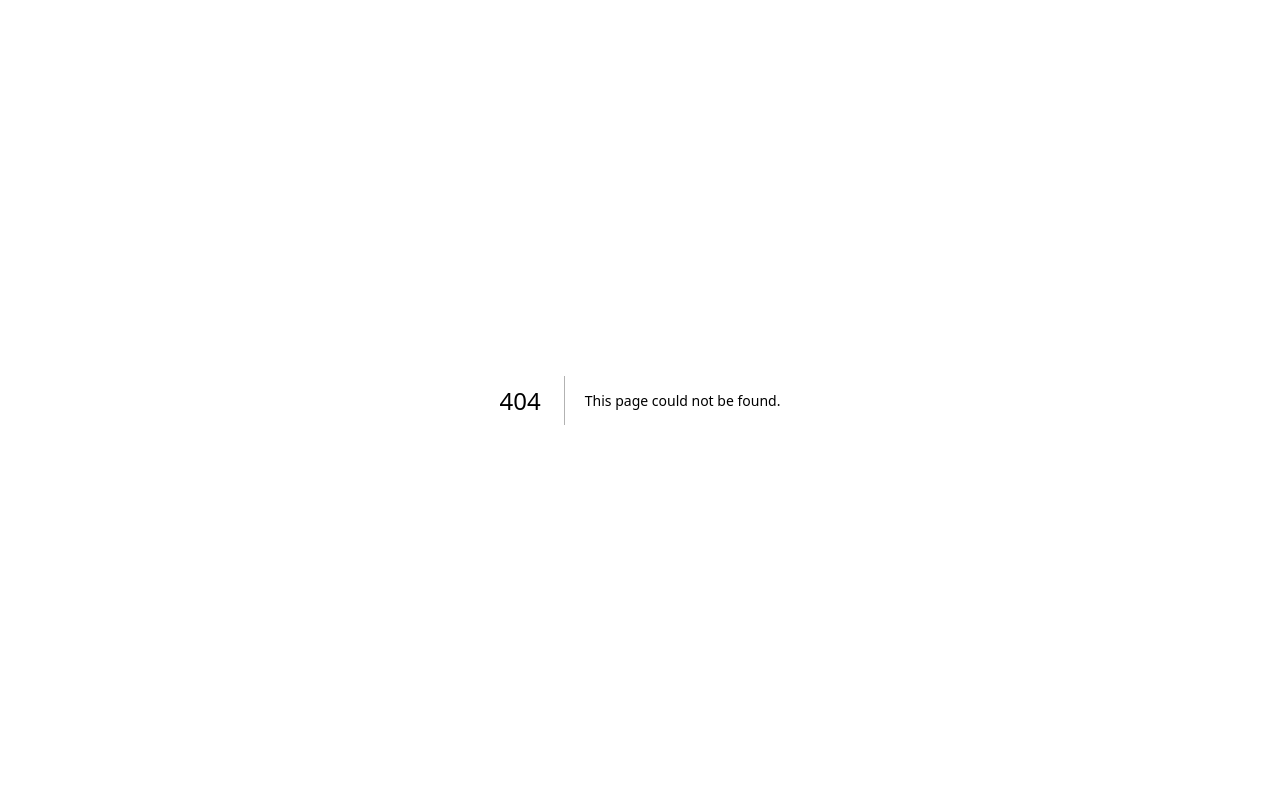
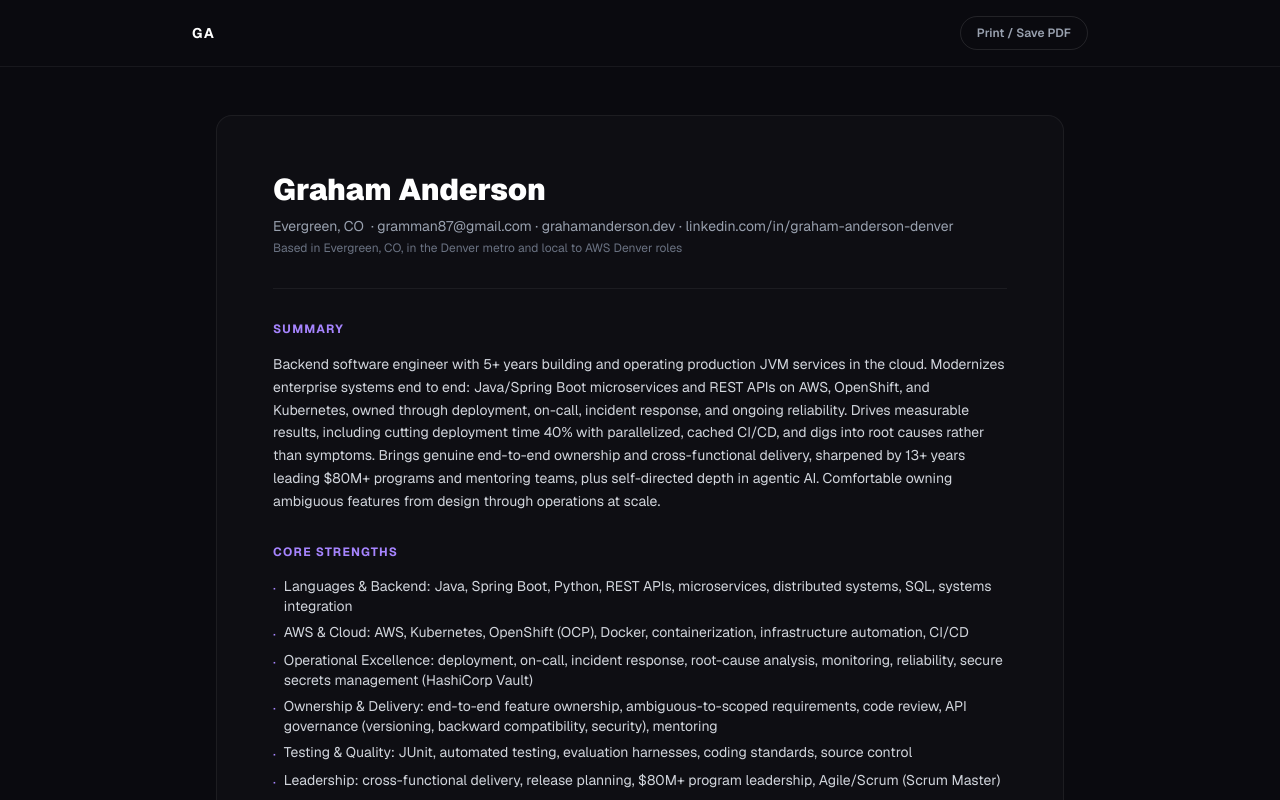
Before and after one commit to Gramman87/portfolio, a Next.js app: page /resume/amazon in a window 1280 px wide. Before the commit this address had no page. Shown: the top 800 px of the page. Built offline with nearby package versions, Linux system fonts and the light colour scheme.

Commit message:
Add Amazon/AWS SDE II variant (JVM/ops-forward, DC Bridge Denver); list in /docs

```diff
--- /dev/null
+++ b/app/cover-letter/amazon/page.tsx
@@ -0,0 +1,20 @@
+import type { Metadata } from "next";
+import LetterDoc from "@/components/LetterDoc";
+
+export const metadata: Metadata = {
+  title: "Cover Letter (Amazon SDE II) | Graham Anderson",
+};
+
+export default function AmazonCoverLetter() {
+  return (
+    <LetterDoc
+      greeting="Dear Amazon Hiring Team,"
+      paragraphs={[
+        "I'm applying for the Software Development Engineer II role on the DC Bridge team within AWS Infrastructure Services. I'm a backend engineer who builds and operates production JVM services in the cloud, I'm based in the Denver metro and local to the role, and architecting scalable systems that model and track physical data-center infrastructure is exactly the kind of ownership-heavy, high-scale work I want to do.",
+        "My core is Java on the backend and operating what I build. At Accenture Federal Services I modernized a legacy enterprise application end to end: containerizing it, implementing Java/Spring Boot microservices, migrating it onto OpenShift and Kubernetes, and building and consuming REST APIs across the architecture. Critically, I own those services in production through deployment, incident response, and ongoing reliability work, and I hold the line on API governance: versioning, backward compatibility, and security on public-facing surfaces. I also re-architected our CI/CD pipelines with parallelization and caching to cut deployment time 40%, which meant digging past the symptoms to the real bottlenecks.",
+        "The responsibilities in this posting map to how I already work. Owning features end to end and improving data quality is the arc I run daily. Mentoring junior engineers and partnering cross-functionally is something I've done for years, sharpened by 13+ years leading $80M+ programs where the job was aligning many stakeholders and delivering measurable results. I translate ambiguous requirements into well-scoped, tested engineering work, and I take real accountability for what I ship.",
+        "On the AWS-native surface (Lambda, DynamoDB, CloudFormation), I've worked on AWS and in cloud-native operations, and the deeper serverless and infrastructure-as-code specifics are areas I'm eager to go deeper on quickly, with the Java and distributed-systems fundamentals already in place. I also build agentic AI applications on my own time, which reflects how I pick up new domains independently and hold them to production standards. I'd welcome the chance to talk about contributing to AWS data-center availability and Amazon's sustainability goals. Thank you for your consideration.",
+      ]}
+    />
+  );
+}
--- a/app/docs/page.tsx
+++ b/app/docs/page.tsx
@@ -40,6 +40,13 @@ const groups = [
     resume: "/resume/applied-ai",
     cover: "/cover-letter/applied-ai",
     posting: "https://job-boards.greenhouse.io/anthropic/jobs/4461444008",
+  },
+  {
+    label: "Amazon / AWS: SDE II (DC Bridge, Denver)",
+    note: "JVM/backend + AWS + operational-excellence forward, Leadership Principles mapped, AI as differentiator. Local (Denver metro), no relocation. Resume is reusable across Amazon SDE II roles.",
+    resume: "/resume/amazon",
+    cover: "/cover-letter/amazon",
+    posting: "https://www.amazon.jobs/jobs/10471633",
   },
 ];
 
--- /dev/null
+++ b/app/resume/amazon/page.tsx
@@ -0,0 +1,30 @@
+import type { Metadata } from "next";
+import ResumeDoc from "@/components/ResumeDoc";
+
+export const metadata: Metadata = {
+  title: "Resume (Amazon SDE II) | Graham Anderson",
+};
+
+export default function AmazonResume() {
+  return (
+    <ResumeDoc
+      aiSectionTitle="Independent Engineering Projects"
+      locationLine="Based in Evergreen, CO, in the Denver metro and local to AWS Denver roles"
+      summary="Backend software engineer with 5+ years building and operating production JVM services in the cloud. Modernizes enterprise systems end to end: Java/Spring Boot microservices and REST APIs on AWS, OpenShift, and Kubernetes, owned through deployment, on-call, incident response, and ongoing reliability. Drives measurable results, including cutting deployment time 40% with parallelized, cached CI/CD, and digs into root causes rather than symptoms. Brings genuine end-to-end ownership and cross-functional delivery, sharpened by 13+ years leading $80M+ programs and mentoring teams, plus self-directed depth in agentic AI. Comfortable owning ambiguous features from design through operations at scale."
+      strengths={[
+        "Languages & Backend: Java, Spring Boot, Python, REST APIs, microservices, distributed systems, SQL, systems integration",
+        "AWS & Cloud: AWS, Kubernetes, OpenShift (OCP), Docker, containerization, infrastructure automation, CI/CD",
+        "Operational Excellence: deployment, on-call, incident response, root-cause analysis, monitoring, reliability, secure secrets management (HashiCorp Vault)",
+        "Ownership & Delivery: end-to-end feature ownership, ambiguous-to-scoped requirements, code review, API governance (versioning, backward compatibility, security), mentoring",
+        "Testing & Quality: JUnit, automated testing, evaluation harnesses, coding standards, source control",
+        "Leadership: cross-functional delivery, release planning, $80M+ program leadership, Agile/Scrum (Scrum Master)",
+      ]}
+      aiWork={[
+        "Self-directed, production-shaped engineering: a series of full-stack applications built on my own initiative, each live or open-source, designed to be tested, observable, and maintainable rather than demos.",
+        "Spring Boot MCP Agent (github.com/Gramman87/spring-mcp-agent): a full-stack Java 21 / Spring Boot service exposing tools over an API surface and running a streaming agent that consumes them, fronted by a React/TypeScript UI, with an OpenAI-compatible endpoint and a JUnit suite covering tools, registry, agent logic, and controllers.",
+        "Additional projects in Python and TypeScript/React on the Claude API: a multi-agent orchestration system with a Claude-as-judge evaluation harness, a tool-calling operations agent, and a retrieval-augmented knowledge assistant. All live and open-source.",
+        "Demonstrates Learn and Be Curious: I pick up new domains and tools independently, build real systems with them, and hold the work to production standards.",
+      ]}
+    />
+  );
+}
```
